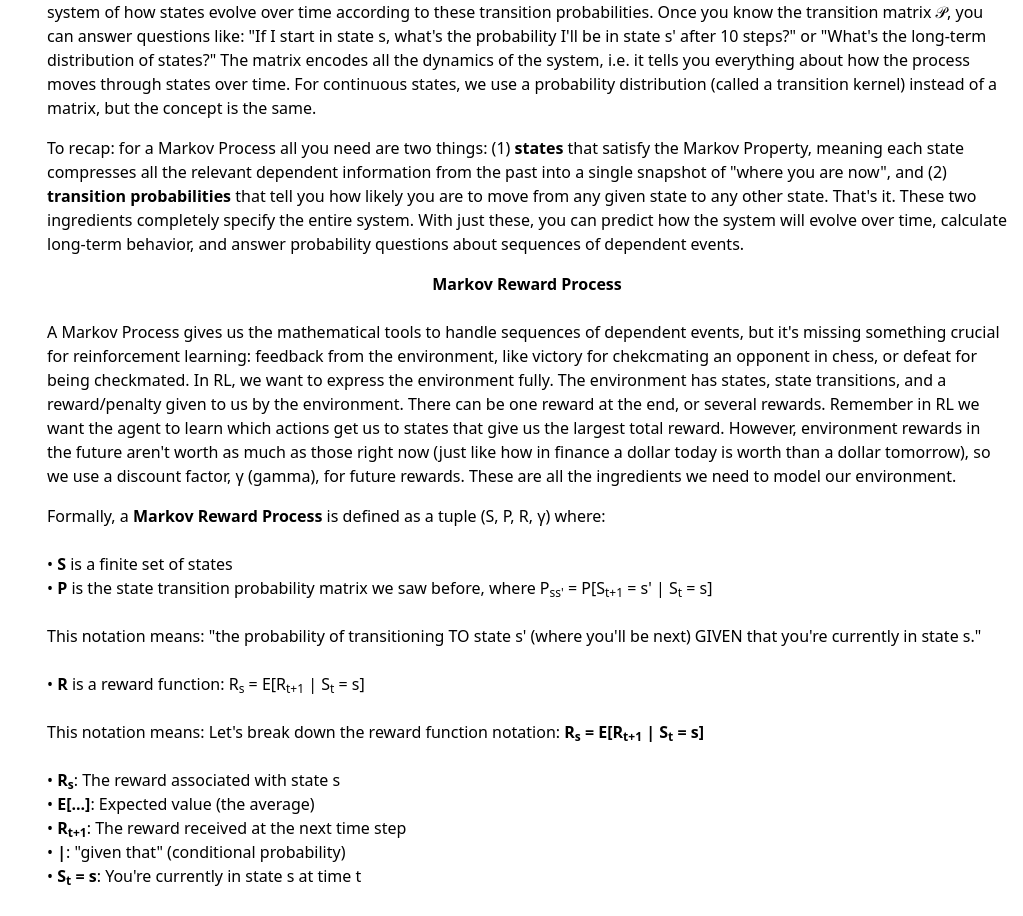
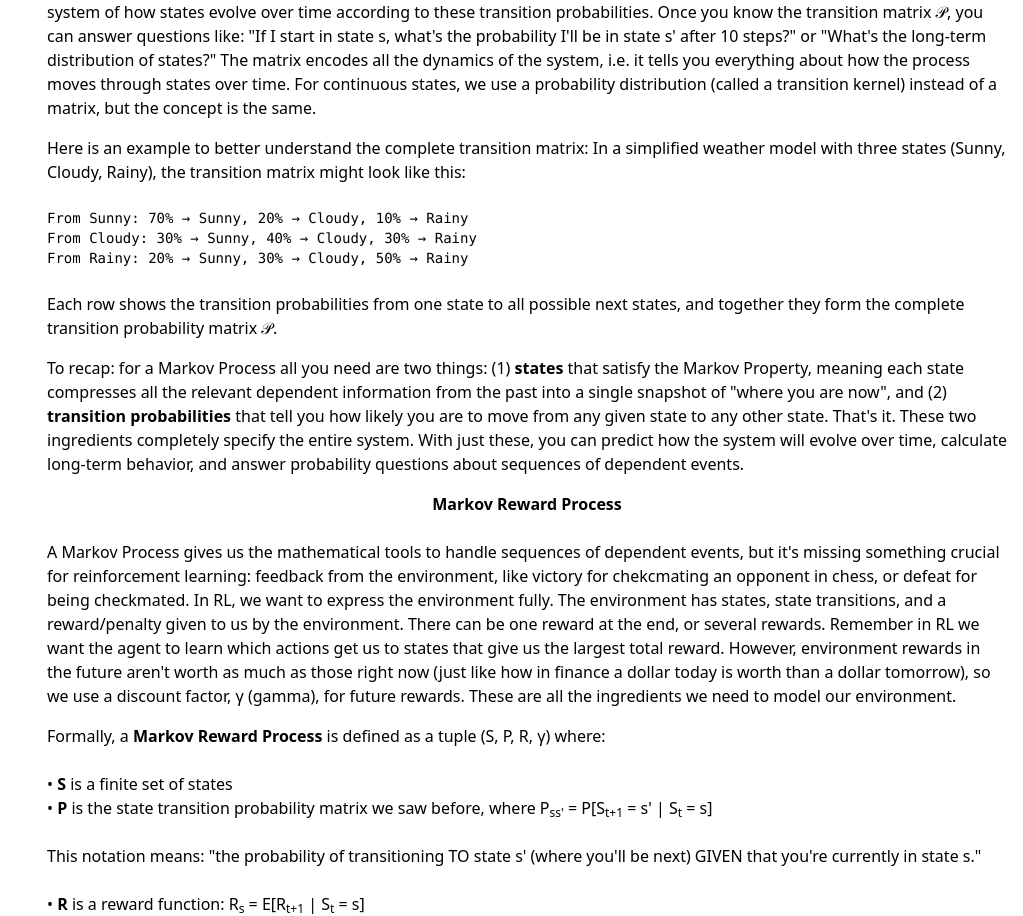
Before and after one commit to WilliamGiammona/learning-ai, a Next.js app: page /reinforcement-learning in a window 1280 px wide. Shown: the part 8923-9839 px from the top of the page, without its empty margins (257-1280 px from the left). Built offline with nearby package versions, Linux system fonts and the light colour scheme.

Commit message:
continuing Markov Decision Processes

```diff
--- a/app/reinforcement-learning/page.tsx
+++ b/app/reinforcement-learning/page.tsx
@@ -834,7 +834,7 @@ export default function ReinforcementLearningPage() {
               Formally, a <strong>Markov Process</strong> is defined as a tuple
               (S, P) where:
               <br />
-              <br />• <strong>S</strong> is a finite set of states
+              <br />• <strong>S</strong> is a (finite or infinite) set of states
               <br />• <strong>P</strong> is the state transition probability
               <br />
               <br />
@@ -861,6 +861,7 @@ export default function ReinforcementLearningPage() {
               move (action) to make next (Yea I know technically en passant and
               a few other rules don't follow this, but you get the idea).
             </p>
+
             <p className="mb-4">
               For discrete states, we can organize all these transition
               probabilities into a <strong>state transition matrix</strong> 𝒫.
@@ -891,6 +892,7 @@ export default function ReinforcementLearningPage() {
               "somewhere" means staying in the same state). This constraint
               ensures the probabilities are valid.
             </p>
+
             <p className="mb-4">
               This transition matrix gives you the complete structure of the{" "}
               <strong>Markov Process</strong>. The "Markov Process" refers to
@@ -904,6 +906,25 @@ export default function ReinforcementLearningPage() {
               For continuous states, we use a probability distribution (called a
               transition kernel) instead of a matrix, but the concept is the
               same.
+            </p>
+
+            <p className="mb-4">
+              Here is an example to better understand the complete transition
+              matrix: In a simplified weather model with three states (Sunny,
+              Cloudy, Rainy), the transition matrix might look like this:
+              <br />
+              <br />
+              <span className="block font-mono text-sm">
+                From Sunny: 70% → Sunny, 20% → Cloudy, 10% → Rainy
+                <br />
+                From Cloudy: 30% → Sunny, 40% → Cloudy, 30% → Rainy
+                <br />
+                From Rainy: 20% → Sunny, 30% → Cloudy, 50% → Rainy
+              </span>
+              <br />
+              Each row shows the transition probabilities from one state to all
+              possible next states, and together they form the complete
+              transition probability matrix 𝒫.
             </p>
             <p className="mb-4">
               To recap: for a Markov Process all you need are two things: (1){" "}
```
